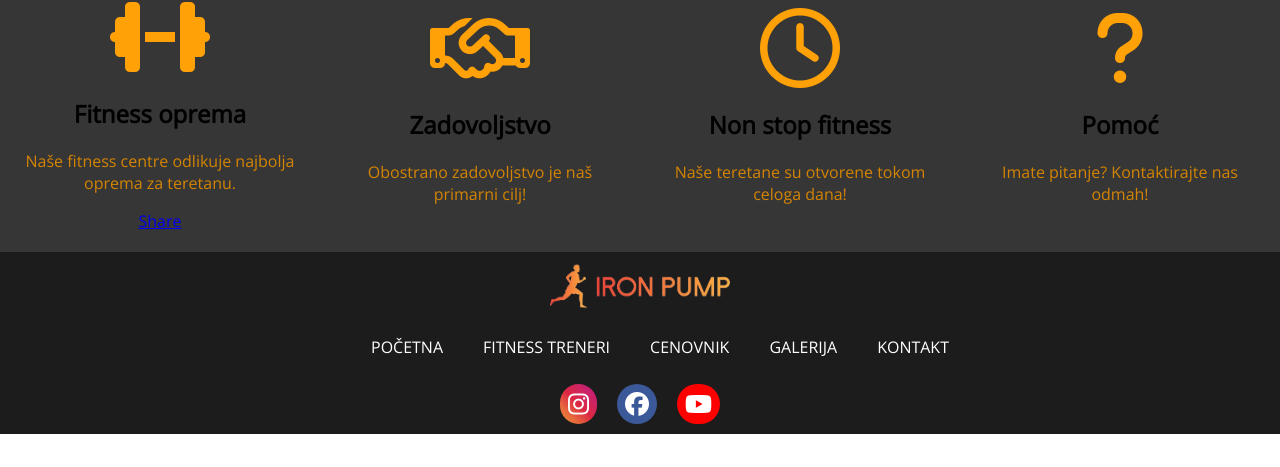
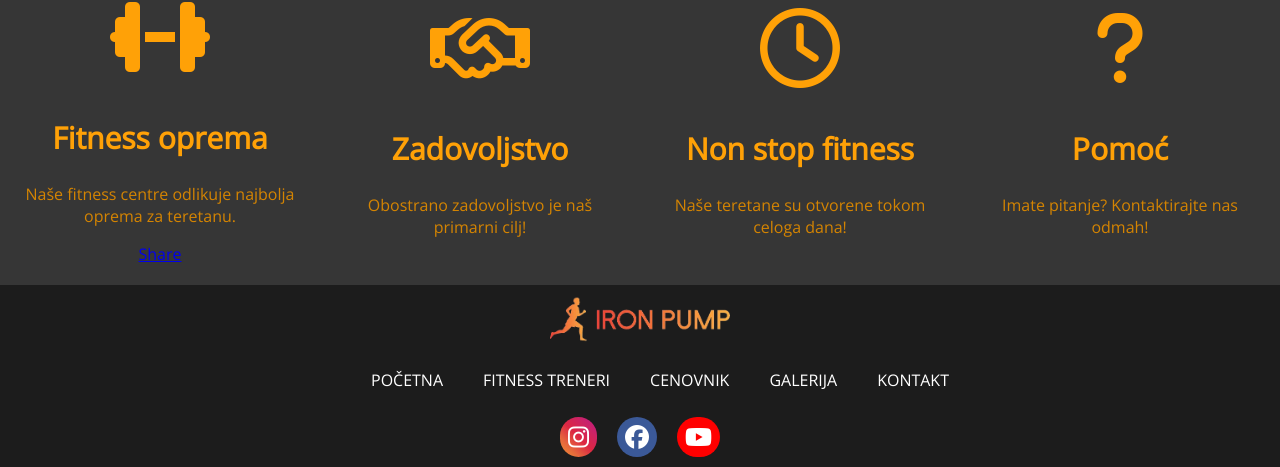
Before and after one commit to dkresoja/teretanaProj, a plain HTML site: page index.html in a window 1280 px wide. Shown: the part 1443-1910 px from the top of the page. Before the commit the page ends 1877 px from the top, so only its background shows below. Drawn offline with nearby package versions, Linux system fonts and the light colour scheme.

Commit message:
Update style.css
color h2

```diff
--- a/style.css
+++ b/style.css
@@ -207,11 +207,11 @@ body {
   height: auto;
 }
 
-.benefits-holder .benefit h1 {
+.benefits-holder .benefit h2 {
   color: #ffa107;
   font-size: 30px;
   padding-top: 15px;
-  text-decoration: underline;
+
 }
 .benefits-holder .benefit p {
   color: #d48402;
```
